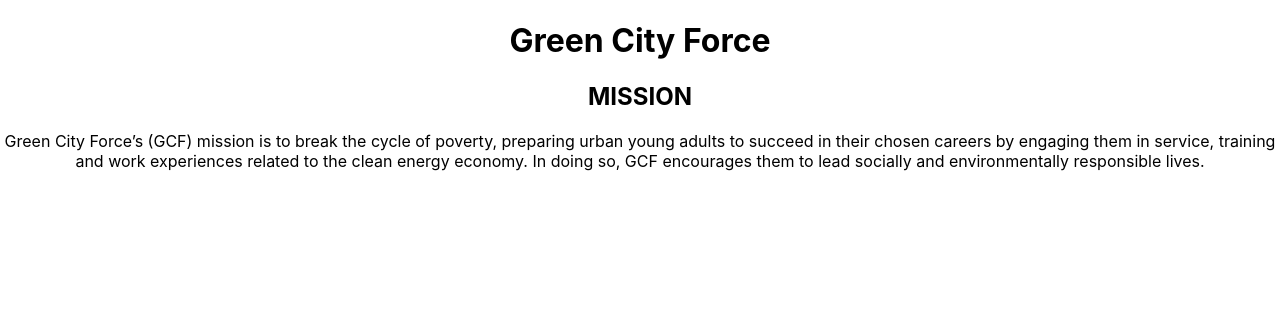
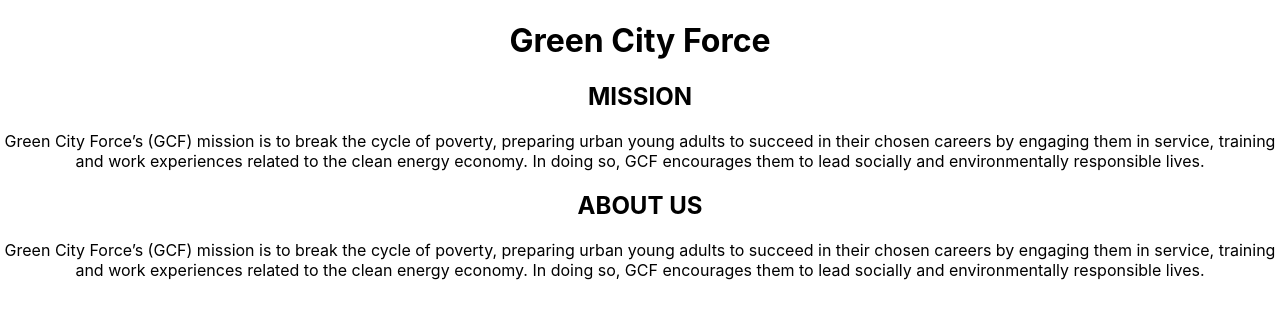
Before and after one commit to jerseycity2018/team-6, a React (Create React App) app: page / in a window 1280 px wide. Shown: the top 318 px of the page. Built offline with nearby package versions, Linux system fonts and the light colour scheme.

Commit message:
add aboutus

```diff
--- a/src/homeComponent/home.js
+++ b/src/homeComponent/home.js
@@ -4,11 +4,18 @@
     render() {
         return (
             <div>
+
             <h1>Green City Force</h1>
-            <div>
+            <div id= "mission">
                 <h2>MISSION</h2>
                 <p>Green City Force’s (GCF) mission is to break the cycle of poverty, preparing urban young adults to succeed in their chosen careers by engaging them in service, training and work experiences related to the clean energy economy. In doing so, GCF encourages them to lead socially and environmentally responsible lives.</p>
             </div>
+
+            <div id = "aboutus">
+                <h2>ABOUT US</h2>
+                <p>Green City Force’s (GCF) mission is to break the cycle of poverty, preparing urban young adults to succeed in their chosen careers by engaging them in service, training and work experiences related to the clean energy economy. In doing so, GCF encourages them to lead socially and environmentally responsible lives.</p>
+            </div>
+
             </div>
         );
     }
```
